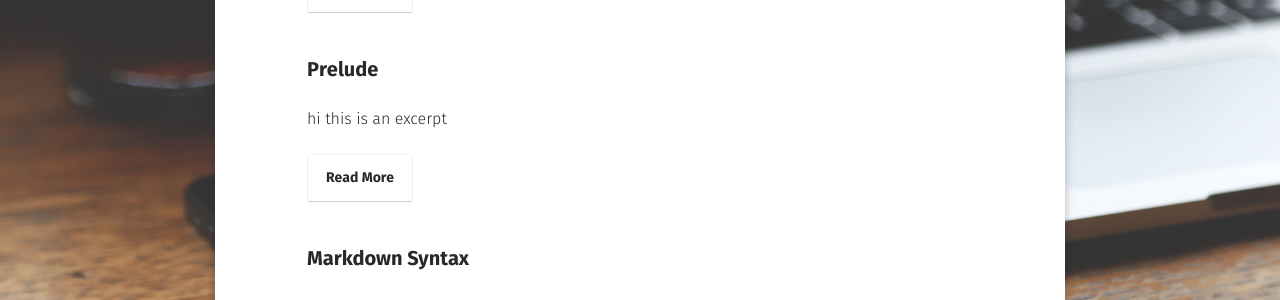
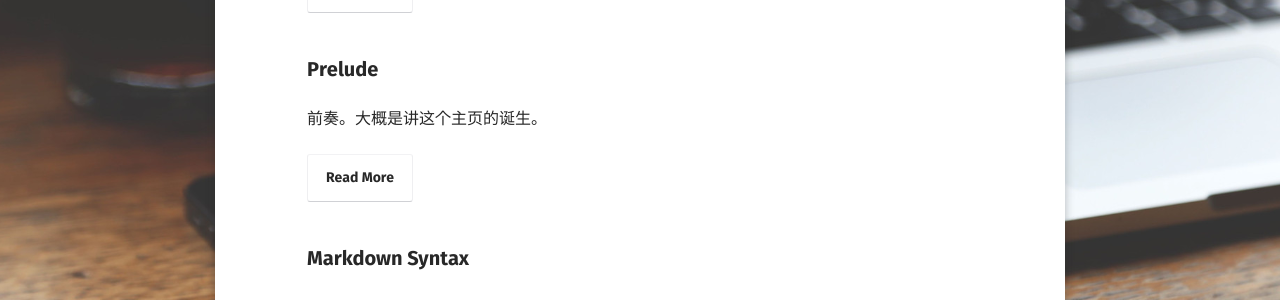
Before and after one commit to Importxhy/Importxhy.github.io, a Jekyll site: the page built from posts/index.md, in a window 1280 px wide. Shown: the part 437-737 px from the top of the page. Built offline with Jekyll 4.4.1, drawn with Linux system fonts in a browser that asks for light colours; some web fonts are replaced.

Commit message:
Revert "g"
This reverts commit 02ace9840c59011284fb7eafc43a72713e2f4c9c.

q

```diff
--- a/_posts/2017-03-06-prelude.md
+++ b/_posts/2017-03-06-prelude.md
@@ -1,8 +1,12 @@
 ---
 layout: post
 title: "Prelude"
-excerpt: "hi this is an excerpt"
+modified:
+categories: non_tech
+excerpt:
 tags: []
+image:
+  feature:
 date: 2017-03-06
 ---
 
```
